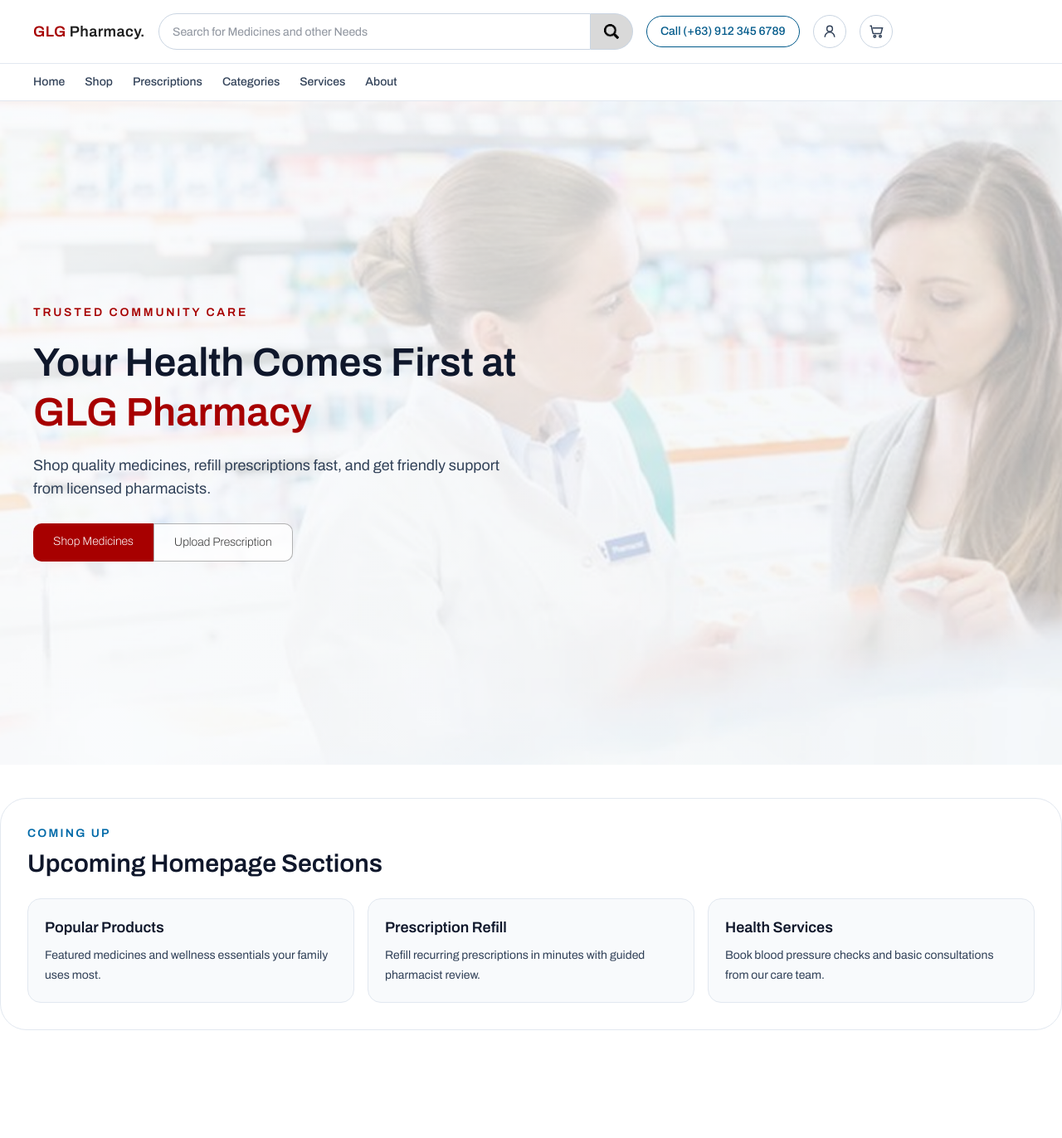
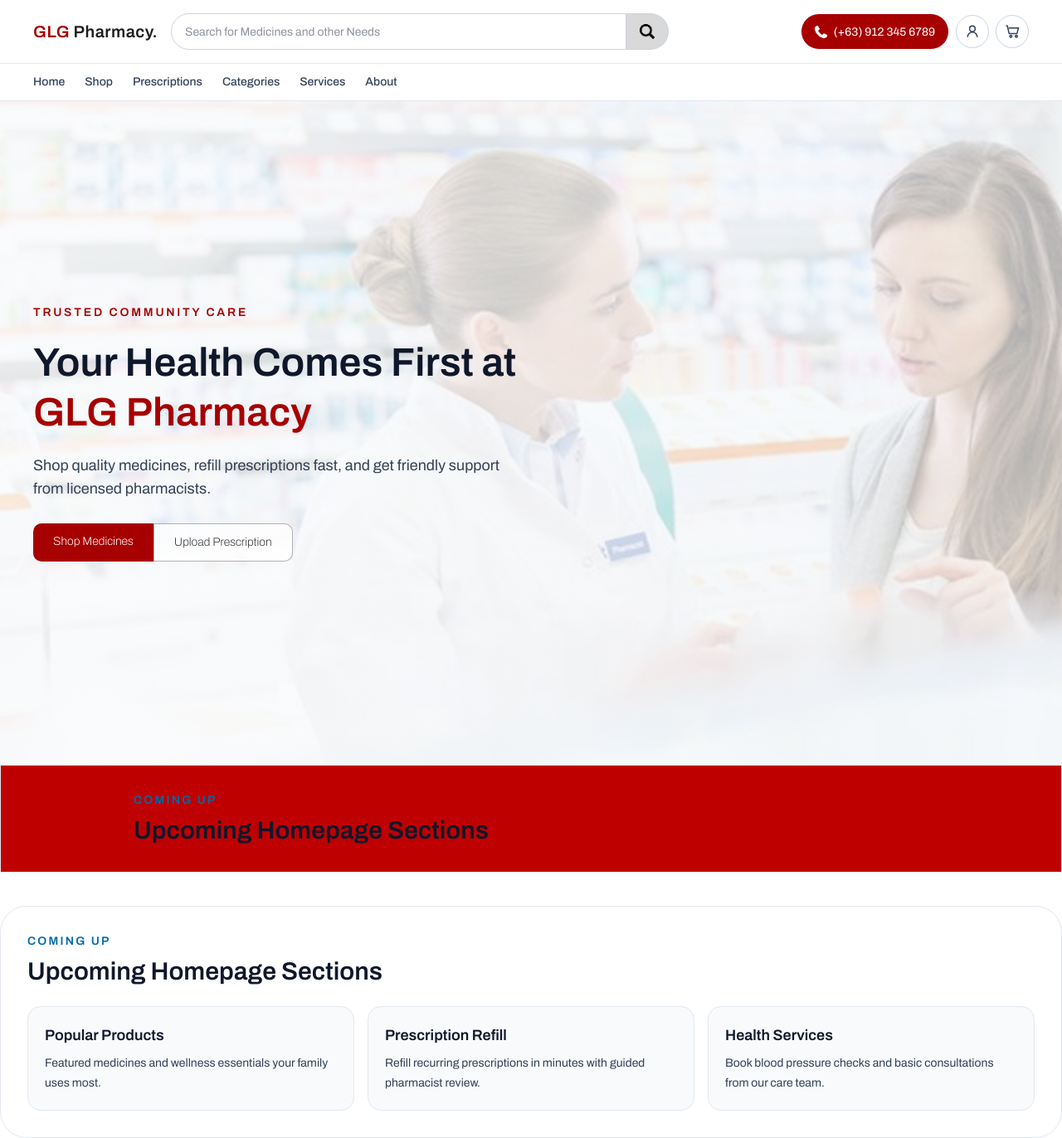
Before and after one commit to orent143/glg-frontend, a Next.js app: page / in a window 1280 px wide. Shown: the whole page at 83% size. Before the commit the page ends 1242 px from the top, so only its background shows below. Built offline with nearby package versions, Linux system fonts and the light colour scheme.

Commit message:
Updates on the sections and completed updates in the topbar upto hero section

```diff
--- a/src/app/page.tsx
+++ b/src/app/page.tsx
@@ -2,6 +2,7 @@ import HeroSection from "../components/sections/HeroSection";
 import Navbar from "../components/layout/Navbar";
 import Topbar from "../components/layout/Topbar";
 import UpcomingSections from "../components/sections/UpcomingSections";
+import FeaturedBrands from "../components/sections/FeaturedBrands";
 
 export default function Home() {
   return (
@@ -13,6 +14,7 @@ export default function Home() {
 
       <main>
         <HeroSection />
+        <FeaturedBrands />
         <UpcomingSections />
       </main>
     </div>
--- a/src/components/layout/Topbar.tsx
+++ b/src/components/layout/Topbar.tsx
@@ -2,14 +2,16 @@ import Link from "next/link";
 import Image from "next/image";
 import searchIcon from "../../assets/image-1.png";
 import { siteRoutes } from "../../routes/siteRoutes";
+import callIcon from "../../assets/image-3.png";
 
 export default function Topbar() {
   return (
     <div className="page-shell py-4">
-      <div className="flex flex-wrap items-center gap-3 md:gap-4">
-        <p className="text-lg font-semibold tracking-wide text-[#1E1E1E]"><span className="text-lg font-semibold tracking-wide text-[#A70000]">GLG</span> Pharmacy.</p>
+      <div className="flex items-center justify-between gap-6">
+      <div className="flex items-center gap-4 flex-1">
+        <p className="text-[20px] font-semibold tracking-wide text-[#1E1E1E]"><span className="text-[20px] font-semibold tracking-wide text-[#A70000]">GLG</span> Pharmacy.</p>
 
-        <div className="relative w-full max-w-[572px] flex-1">
+        <div className="relative flex-1 max-w-[600px]">
           <label htmlFor="search-medicine" className="sr-only">
             Search medicine
           </label>
@@ -27,12 +29,14 @@ export default function Topbar() {
             </button>
           </div>
         </div>
+        </div>
 
+        <div className="flex items-center gap-2">
         <a
           href="tel:+639123456789"
-          className="inline-flex items-center rounded-full border border-sky-800 px-4 py-2 text-sm font-medium text-sky-800 transition hover:bg-sky-800 hover:text-white"
+          className="inline-flex items-center rounded-full border bg-[#A70000] px-4 h-11 text-[14px] font-regular text-white transition hover:bg-[#A70000]/60 hover:text-white gap-2"
         >
-          Call (+63) 912 345 6789
+          <Image src={callIcon} alt="Call" width={15} height={15} /> (+63) 912 345 6789
         </a>
 
         <Link
@@ -57,6 +61,7 @@ export default function Topbar() {
             <circle cx="18" cy="19" r="1.5" />
           </svg>
         </Link>
+        </div>
       </div>
     </div>
   );
--- /dev/null
+++ b/src/components/sections/FeaturedBrands.tsx
@@ -0,0 +1,10 @@
+export default function FeaturedBrands() {
+  return (
+    <section className=" border border-slate-200 bg-[#BF0000] px-40 py-8">
+      <div className="flex flex-col gap-2">
+        <p className="text-sm font-semibold uppercase tracking-[0.16em] text-sky-700">Coming Up</p>
+        <h2 className="text-2xl font-semibold text-slate-900 md:text-3xl">Upcoming Homepage Sections</h2>
+      </div>
+    </section>
+  );
+}
--- a/src/routes/siteRoutes.ts
+++ b/src/routes/siteRoutes.ts
@@ -7,7 +7,9 @@ export const siteRoutes = {
   account: "/account",
   cart: "/cart",
   uploadPrescription: "/upload-prescription",
-  category: (slug: string) => `/categories/${slug}` as const,
+
+  category: (slug: string) => `/categories/${slug}` as `/categories/${string}`,
+  product: (slug: string) => `/products/${slug}` as `/products/${string}`,
 } as const;
 
 export const navigationItems = [
```
Also changed, not shown: src/assets/image-3.png (added).
